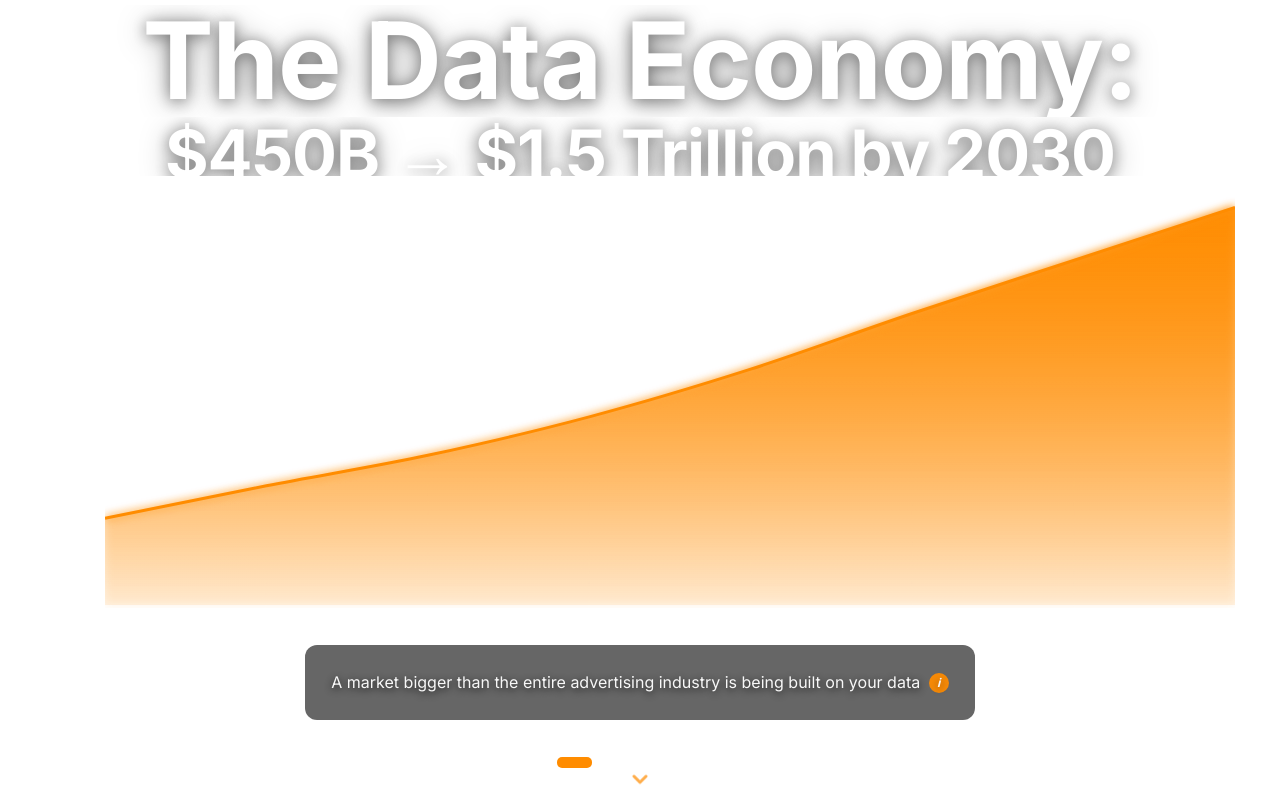
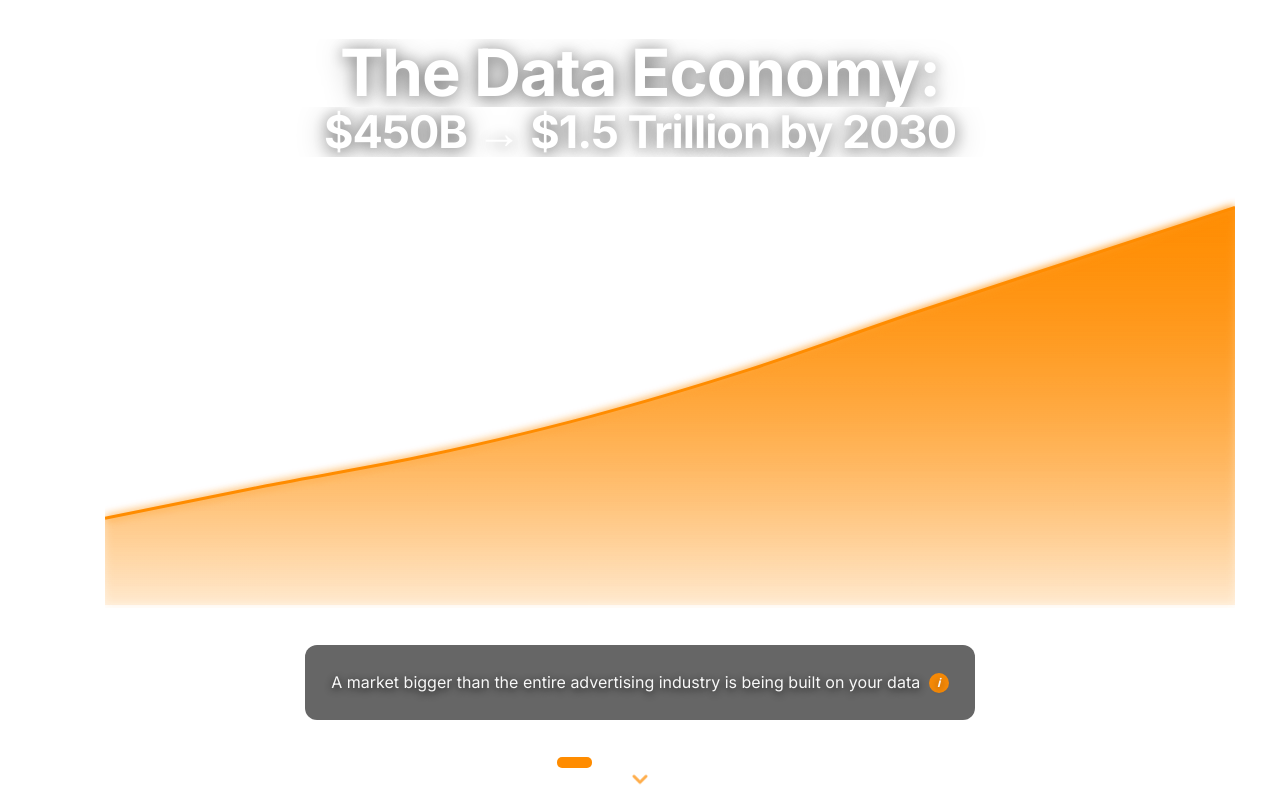
Before and after one commit to visionary-systems/digitaldignity-visualizations, a React (Create React App) app: page /data-ownership-intro in a window 1280 px wide. Built offline with nearby package versions, Linux system fonts and the light colour scheme; a web font is replaced by a local one.

Commit message:
fix: Titles 65px/45px

```diff
--- a/src/components/DataOwnershipIntro.jsx
+++ b/src/components/DataOwnershipIntro.jsx
@@ -593,8 +593,8 @@ const DataOwnershipIntro = () => {
       chartPadding: '0 40px',
       subtitlePadding: '20px 50px 20px 50px',
       navPadding: '20px 50px 20px 50px',
-      titleFontSize: '80pt',
-      title2FontSize: '50pt',
+      titleFontSize: '65px',
+      title2FontSize: '45px',
       buttonSize: '58px',
       dotSize: '11px',
       dotActiveWidth: '35px',
```
